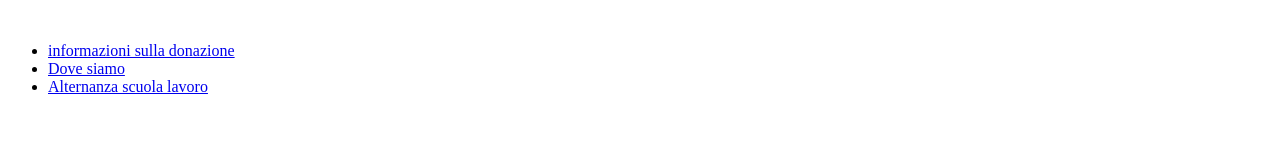
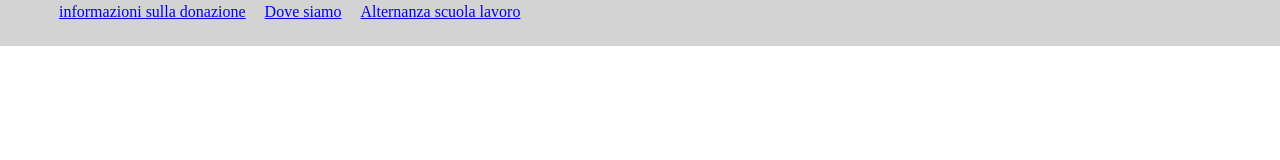
Before and after one commit to fedepax27/aviscivitavecchia, a plain HTML site: page index.html in a window 1280 px wide. Drawn offline with Linux system fonts and the light colour scheme.

Commit message:
add header style

```diff
--- a/index.html
+++ b/index.html
@@ -6,18 +6,21 @@
     <meta http-equiv="X-UA-Compatible" content="IE=edge">
     <meta name="viewport" content="width=device-width, initial-scale=1.0">
     <title>AVIS Civitavecchia</title>
+    <link rel="stylesheet" href="style.css">
 </head>
 
 <body>
     <header>
         <img src="logo_avis_png.png" alt="" id="logo">
-        <ul id="invio">
+        <ul id="navigation">
             <li><a href="#">informazioni sulla donazione</a></li>
             <li><a href="#">Dove siamo</a></li>
             <li><a href="#">Alternanza scuola lavoro</a></li>
         </ul>
     </header>
-    <main></main>
+    <main>
+
+    </main>
     <aside></aside>
     <footer></footer>
 </body>
--- /dev/null
+++ b/style.css
@@ -0,0 +1,21 @@
+body {
+    margin: 0;
+}
+header {
+    background-color: lightgray;
+    height: 40px;
+    padding: 3px 0 3px 15px;
+}
+
+#logo {
+    height: 100%;
+    vertical-align: middle;
+}
+
+#navigation, #navigation > li{
+    display: inline;
+}
+
+#navigation li {
+    margin-right: 15px;
+}
```
